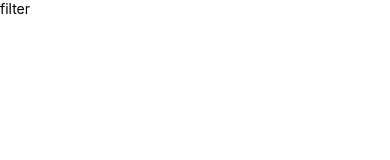
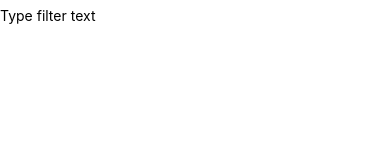
Before and after one commit to y-ono366/todo-app-expo-tutorial, a React Native app: screen / in a window 390 px wide. Shown: the top 160 px of the page. Built offline with nearby package versions, Linux system fonts and the light colour scheme.

Commit message:
add filter

```diff
--- a/App.js
+++ b/App.js
@@ -23,11 +23,14 @@
       todo: [],
       currentIndex: 0,
       inputText: "",
+      filterText: "",
     }
   }
+
   componentDidMount() {
     this.loadTodo()
   }
+
   loadTodo = async() => {
     try{
       const todoString = await AsyncStorage.getItem(TODO)
@@ -69,13 +72,23 @@
   }
 
   render() {
+    let filterText = this.state.filterText
+    let todo = this.state.todo
+    if(filterText !== "") {
+      todo = todo.filter(t => t.title.includes(filterText))
+    }
     return (
       <KeyboardAvoidingView style={styles.container} behavior="padding">
         <View style={styles.filter}>
-          <Text>filter</Text>
+          <TextInput
+            onChangeText={(text) => this.setState({filterText:text})}
+            value={this.state.filterText}
+            style={styles.inputText}
+            placeholder="Type filter text"
+          />
         </View>
         <ScrollView style={styles.todolist}>
-          <FlatList data={this.state.todo}
+          <FlatList data={todo}
             renderItem={({item}) => <Text>{item.title}</Text> }
             keyExtractor={(item,index) => "todo_" + item.index}
           />
```
